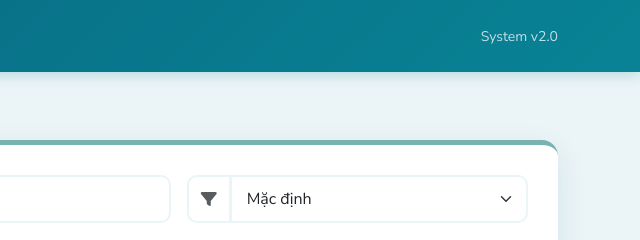
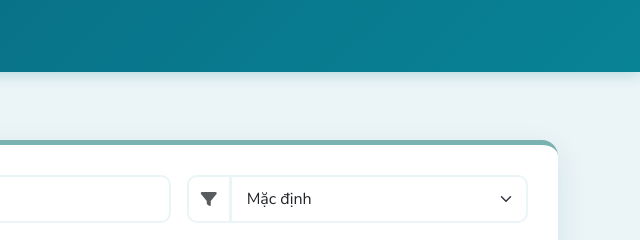
Before and after one commit to HuyJLL/NNPTUDNgay2, a plain HTML site: page index.html in a window 1280 px wide. Shown: the top 240 px of the page, 640-1280 px from the left. Drawn offline with nearby package versions, Linux system fonts and the light colour scheme.

Commit message:
Update index

```diff
--- a/index.html
+++ b/index.html
@@ -112,7 +112,6 @@
             <a class="navbar-brand fw-bold" href="#">
                 <i class="fa-solid fa-layer-group me-2"></i>Product Manager
             </a>
-            <span class="text-white opacity-75 small">System v2.0</span>
         </div>
     </nav>
 
```
